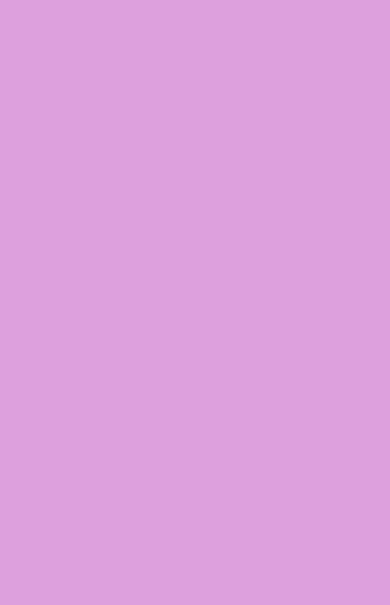
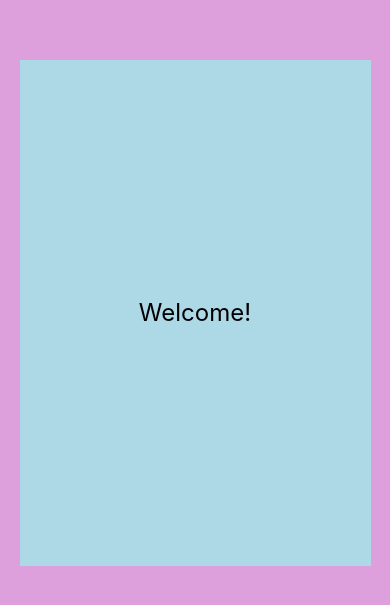
Before and after one commit to jas4code/codevodlution-react-native, a React Native app: screen / in a window 390 px wide. Shown: the part 109-714 px from the top of the page. Built offline with nearby package versions, Linux system fonts and the light colour scheme.

Commit message:
Using Dimensions API

```diff
--- a/App.js
+++ b/App.js
@@ -1,8 +1,17 @@
-import { StyleSheet, View } from 'react-native';
+import { StyleSheet, View, Text, Dimensions } from 'react-native';
 
 export default function App() {
-	return <View style={styles.container}></View>;
+	return (
+		<View style={styles.container}>
+			<View style={styles.box}>
+				<Text style={styles.text}>Welcome!</Text>
+			</View>
+		</View>
+	);
 }
+
+const windowWidth = Dimensions.get('window').width;
+const windowHeight = Dimensions.get('window').height;
 
 const styles = StyleSheet.create({
 	container: {
@@ -11,4 +20,14 @@ const styles = StyleSheet.create({
 		alignItems: 'center',
 		justifyContent: 'center',
 	},
+	box: {
+		width: windowWidth > 500 ? '70%' : '90%',
+		height: windowHeight > 600 ? '60%' : '90%',
+		backgroundColor: 'lightblue',
+		alignItems: 'center',
+		justifyContent: 'center',
+	},
+	text: {
+		fontSize: windowWidth > 500 ? 50 : 24,
+	},
 });
```
